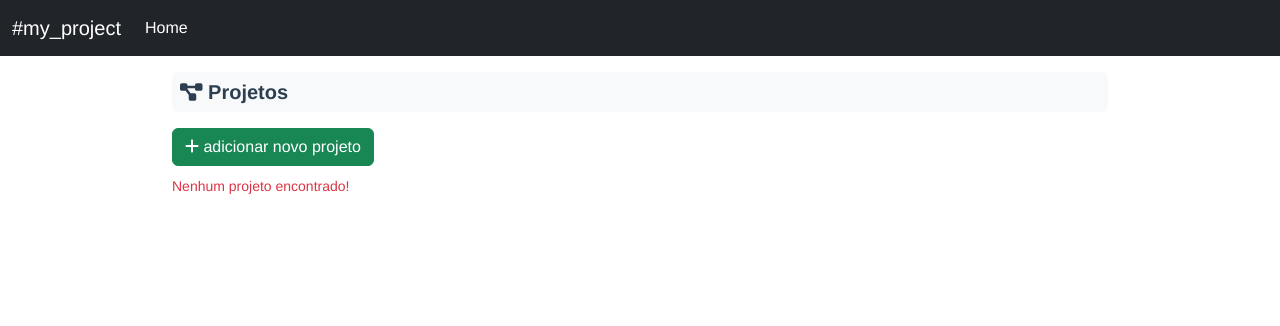
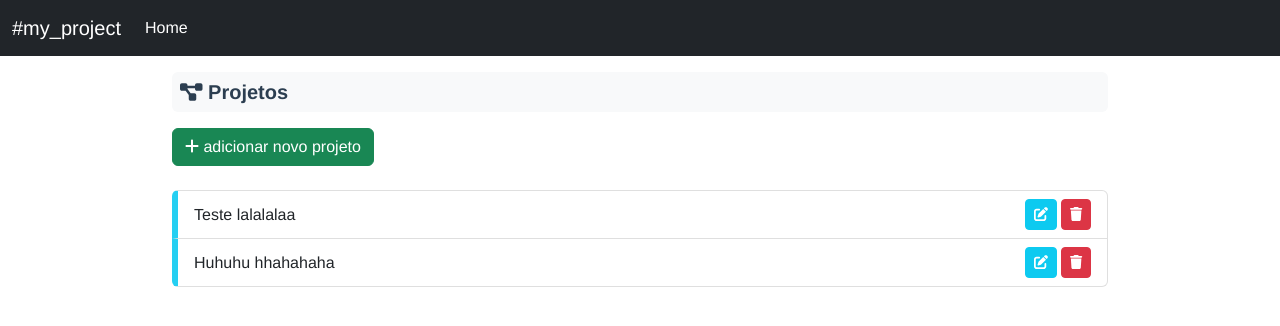
Before and after one commit to lfo1985/my-project-vue-js, a Vue app: page / in a window 1280 px wide. Shown: the top 326 px of the page. Built offline with nearby package versions, Linux system fonts and the light colour scheme.

Commit message:
Adição do axios no projeto

```diff
--- a/package.json
+++ b/package.json
@@ -17,6 +17,7 @@
     "bootstrap": "^5.2.3",
     "core-js": "^3.8.3",
     "vue": "^3.2.13",
+    "vue-axios": "^3.5.2",
     "vue-router": "^4.2.1"
   },
   "devDependencies": {
--- /dev/null
+++ b/public/data.json
@@ -0,0 +1,10 @@
+[
+    {
+        "id": 1,
+        "titulo": "Teste lalalalaa"
+    },
+    {
+        "id": 2,
+        "titulo": "Huhuhu hhahahaha"
+    }
+]
--- a/src/components/ItensProjetos.vue
+++ b/src/components/ItensProjetos.vue
@@ -40,30 +40,30 @@
 
 <script>
 
-import projetos from '../data.js';
-
 export default {
     name: 'ItensProjetos',
     data() {
         return {
-            itensProjetos: projetos
+            itensProjetos: []
         }
     },
     methods: {
         getIndex: function(projeto){
             return this.itensProjetos.findIndex(item => item.id == projeto.id);
         },
+        getItensProjetos: async function(){
+            var itensProjetos = [];
+            await this.axios.get('/data.json').then(response => itensProjetos = response.data );
+            this.itensProjetos = itensProjetos;
+        },
         apagar: function(projeto){
             if(confirm('Deseja apagar este registro?')){
                 this.itensProjetos.splice(this.getIndex(projeto), 1);
-                localStorage.setItem('projetos', JSON.stringify(this.itensProjetos));
             }
         }
     },
     mounted(){
-        if(localStorage.getItem('projetos')){
-            this.itensProjetos = JSON.parse(localStorage.getItem('projetos'));
-        }
+        this.getItensProjetos();
     }
 }
 
--- a/src/data.js
+++ /dev/null
@@ -1,3 +0,0 @@
-export default [
-
-];
--- a/src/main.js
+++ b/src/main.js
@@ -14,8 +14,11 @@ import { faCheck } from "@fortawesome/free-solid-svg-icons";
 import ItensProjetos from '@/components/ItensProjetos';
 import FormProjeto from '@/components/FormProjeto'
 
-import "bootstrap/dist/css/bootstrap.min.css"
-import "bootstrap"
+import "bootstrap/dist/css/bootstrap.min.css";
+import "bootstrap";
+
+import axios from 'axios';
+import VueAxios from 'vue-axios';
 
 library.add(faDiagramProject);
 library.add(faPenToSquare);
@@ -49,4 +52,5 @@ const router = createRouter({
 createApp(App)
     .component("font-awesome-icon", FontAwesomeIcon)
     .use(router)
+    .use(VueAxios, axios)
     .mount('#app');
```
Also changed, not shown: 1 other file (tests, documents, lock files or other folders).
